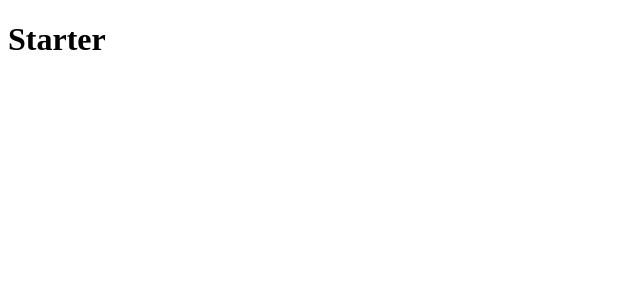
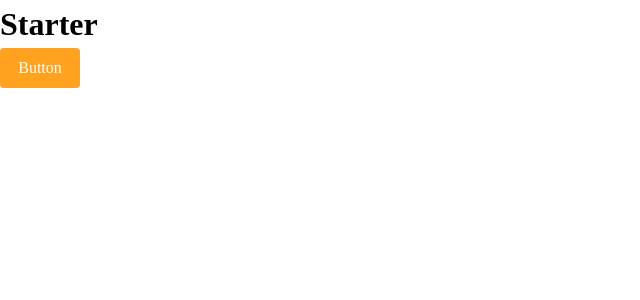
Before and after one commit to Hakan2211/sisters_page, a React (Create React App) app in the folder frontend/sisters-page/: page / in a window 1280 px wide. Shown: the top 300 px of the page, without its empty margins (0-640 px from the left). Built offline with nearby package versions, Linux system fonts and the light colour scheme.

Commit message:
globalstyles

```diff
--- a/frontend/sisters-page/package.json
+++ b/frontend/sisters-page/package.json
@@ -3,12 +3,17 @@
   "version": "0.1.0",
   "private": true,
   "dependencies": {
+    "@reduxjs/toolkit": "^1.8.3",
     "@testing-library/jest-dom": "^5.16.4",
     "@testing-library/react": "^13.2.0",
     "@testing-library/user-event": "^13.5.0",
+    "axios": "^0.27.2",
     "react": "^18.1.0",
     "react-dom": "^18.1.0",
+    "react-redux": "^8.0.2",
+    "react-router-dom": "^6.3.0",
     "react-scripts": "5.0.1",
+    "styled-components": "^5.3.5",
     "web-vitals": "^2.1.4"
   },
   "scripts": {
--- a/frontend/sisters-page/src/App.js
+++ b/frontend/sisters-page/src/App.js
@@ -1,9 +1,14 @@
+import { Button } from './components'
+import GlobalStyles from './styles/global-styles'
+
 const App = () => {
   return (
-    <div className="App">
+    <>
+      <GlobalStyles />
       <h1>Starter</h1>
-    </div>
-  );
-};
+      <Button>Button</Button>
+    </>
+  )
+}
 
-export default App;
+export default App
--- /dev/null
+++ b/frontend/sisters-page/src/components/common/Buttons/Button.js
@@ -0,0 +1,14 @@
+import styled from 'styled-components'
+
+const Button = styled.button`
+  background-color: var(--primary);
+  color: #fff;
+  border: none;
+  border-radius: 0.25rem;
+  cursor: pointer;
+  text-transform: capitalize;
+  padding: 0.5rem;
+  display: block;
+  width: 5rem;
+`
+export default Button
--- /dev/null
+++ b/frontend/sisters-page/src/components/index.js
@@ -0,0 +1,3 @@
+import Button from './common/Buttons/Button'
+
+export { Button }
--- /dev/null
+++ b/frontend/sisters-page/src/styles/global-styles.js
@@ -0,0 +1,62 @@
+import { createGlobalStyle } from 'styled-components'
+
+const GlobalStyles = createGlobalStyle`
+    :root{
+        --primary:#ffa21f;
+        --primary-light:#ffc170;
+        --primary-dark:#e08300;
+
+        --secondary:#c45131;
+        --secondary-light:#d6765c;
+        --secondary-dark:#933d25;
+
+        --tertiary:#2fc6b7;
+        --tertiary-light:#bdefec;
+        --tertiary-dark:#239589;
+
+        --black:#041010;
+        --white:#000000;
+        --grey:#a3a3a3;
+        --grey-light:#d6d6d6;
+        --grey-dark:#666666;
+
+
+    }
+
+*, *::before, *::after {
+  box-sizing: border-box;
+}
+
+* {
+  margin: 0;
+}
+
+html, body {
+  height: 100%;
+}
+
+body {
+  line-height: 1.5;
+  -webkit-font-smoothing: antialiased;
+}
+
+img, picture, video, canvas, svg {
+  display: block;
+  max-width: 100%;
+}
+
+input, button, textarea, select {
+  font: inherit;
+}
+
+p, h1, h2, h3, h4, h5, h6 {
+  overflow-wrap: break-word;
+}
+
+#root, #__next {
+  isolation: isolate;
+}
+
+`
+
+export default GlobalStyles
```
Also changed, not shown: 1 other file (tests, documents, lock files or other folders).
